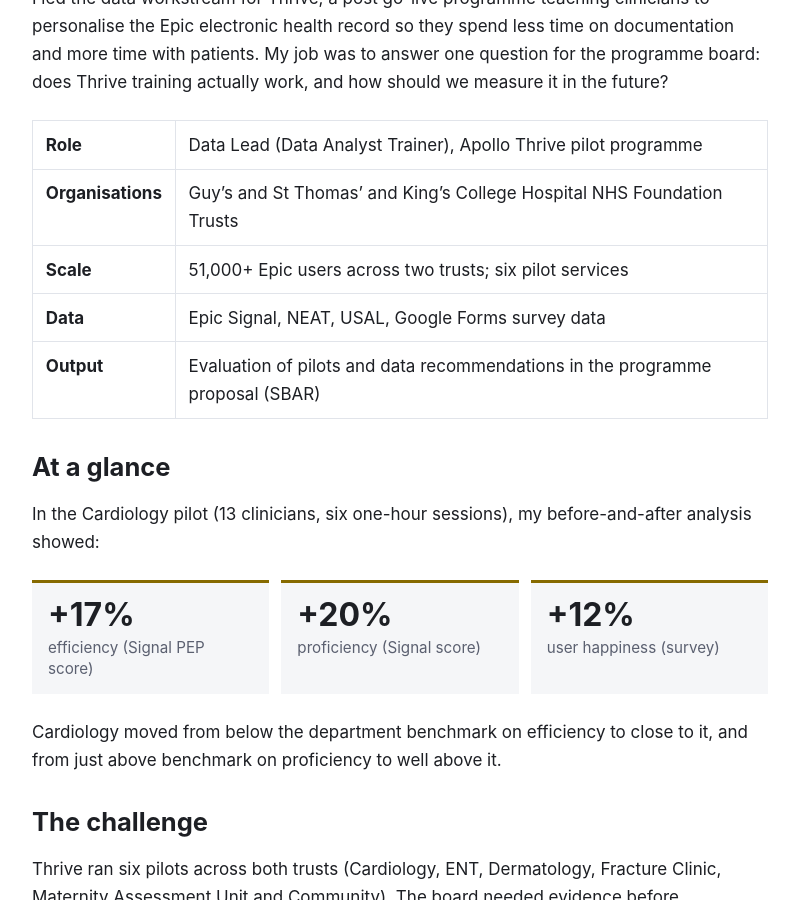
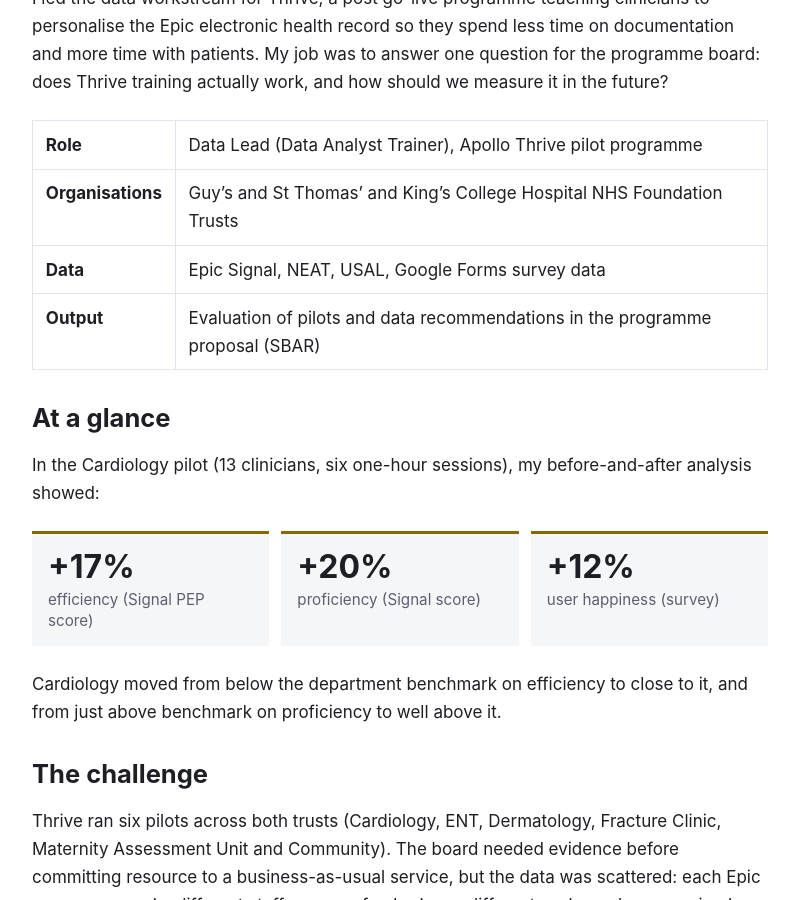
Before and after one commit to PerrinShanks-Cogito/discerninglearning, a Jekyll site: the page built from _data_work/2024-03-01-thrive-data-lead-case-study.md, in a window 1280 px wide and 900 px high, scrolled down 394 px. Shown: the whole window, without its empty margins (80-879 px from the left). Built offline with Jekyll 4.4.1, drawn with Linux system fonts in a browser that asks for light colours.

Commit message:
Convert Word documents to Markdown

```diff
--- a/_data_work/2024-03-01-thrive-data-lead-case-study.md
+++ b/_data_work/2024-03-01-thrive-data-lead-case-study.md
@@ -12,7 +12,6 @@ I led the data workstream for Thrive, a post go-live programme teaching clinicia
 
 | **Role**          | Data Lead (Data Analyst Trainer), Apollo Thrive pilot programme                |
 | **Organisations** | Guy's and St Thomas' and King's College Hospital NHS Foundation Trusts         |
-| **Scale**         | 51,000+ Epic users across two trusts; six pilot services                       |
 | **Data**          | Epic Signal, NEAT, USAL, Google Forms survey data                              |
 | **Output**        | Evaluation of pilots and data recommendations in the programme proposal (SBAR) |
 
@@ -53,13 +52,13 @@ Thrive ran six pilots across both trusts (Cardiology, ENT, Dermatology, Fracture
 
 - **Shaped the recommendations.** Wrote the data sections of the programme proposal (SBAR) presented to the Thrive Task and Finish group.
 
-<img src="/assets/images/uploads/word/thrive-data-lead-case-study/media/a49cf56a1be0c599ca649c57465f56a75611b3c4.png" title="Figure 1. How I brought four data sources together into a single evaluation." style="width:6.25in;height:3.01042in" alt="Figure 1. How I brought four data sources together into a single evaluation." />
+<img src="/assets/images/uploads/word/thrive-data-lead-case-study/media/image1.png" title="Figure 1. How I brought four data sources together into a single evaluation." style="width:6.25in;height:3.01042in" alt="Figure 1. How I brought four data sources together into a single evaluation." />
 
 *Figure 1. How I brought four data sources together into a single evaluation.*
 
 ## Key findings
 
-<img src="/assets/images/uploads/word/thrive-data-lead-case-study/media/e9061f66a28d09c0e0b684434f9dc15cc315f52f.png" title="Figure 2. Cardiology pilot results. &#39;Before&#39; values are derived from the reported percentage change; dashed line shows the GSTT Cardiology average." style="width:6.25in;height:2.26042in" alt="Figure 2. Cardiology pilot results. &#39;Before&#39; values are derived from the reported percentage change; dashed line shows the GSTT Cardiology average." />
+<img src="/assets/images/uploads/word/thrive-data-lead-case-study/media/image2.png" title="Figure 2. Cardiology pilot results. &#39;Before&#39; values are derived from the reported percentage change; dashed line shows the GSTT Cardiology average." style="width:6.25in;height:2.26042in" alt="Figure 2. Cardiology pilot results. &#39;Before&#39; values are derived from the reported percentage change; dashed line shows the GSTT Cardiology average." />
 
 *Figure 2. Cardiology pilot results. 'Before' values are derived from the reported percentage change; dashed line shows the GSTT Cardiology average.*
 
@@ -70,8 +69,6 @@ Thrive ran six pilots across both trusts (Cardiology, ENT, Dermatology, Fracture
 - **Survey data was underused.** It was instant and cheap compared with Epic extracts, which carried a significant delay and overhead.
 
 - **Nursing and admin were blind spots.** Epic offered very limited ways to track personalisation for these groups, despite them making up more than a third of users.
-
-<img src="/assets/images/uploads/word/thrive-data-lead-case-study/media/9d1f6f0e82e9fc32c879dcc6fd8a549f5eef59ef.png" title="Figure 3. Epic users by role across the two trusts (w/e 23 Feb 2024): the population Thrive aims to reach." style="width:6.25in;height:2.19792in" alt="Figure 3. Epic users by role across the two trusts (w/e 23 Feb 2024): the population Thrive aims to reach." />
 
 *Figure 3. Epic users by role across the two trusts (w/e 23 Feb 2024): the population Thrive aims to reach.*
 
```
Also changed, not shown: assets/images/uploads/word/thrive-data-lead-case-study/media/9d1f6f0e82e9fc32c879dcc6fd8a549f5eef59ef.png (deleted), assets/images/uploads/word/thrive-data-lead-case-study/media/image1.png (renamed from assets/images/uploads/word/thrive-data-lead-case-study/media/a49cf56a1be0c599ca649c57465f56a75611b3c4.png), assets/images/uploads/word/thrive-data-lead-case-study/media/image2.png (renamed from assets/images/uploads/word/thrive-data-lead-case-study/media/e9061f66a28d09c0e0b684434f9dc15cc315f52f.png).
